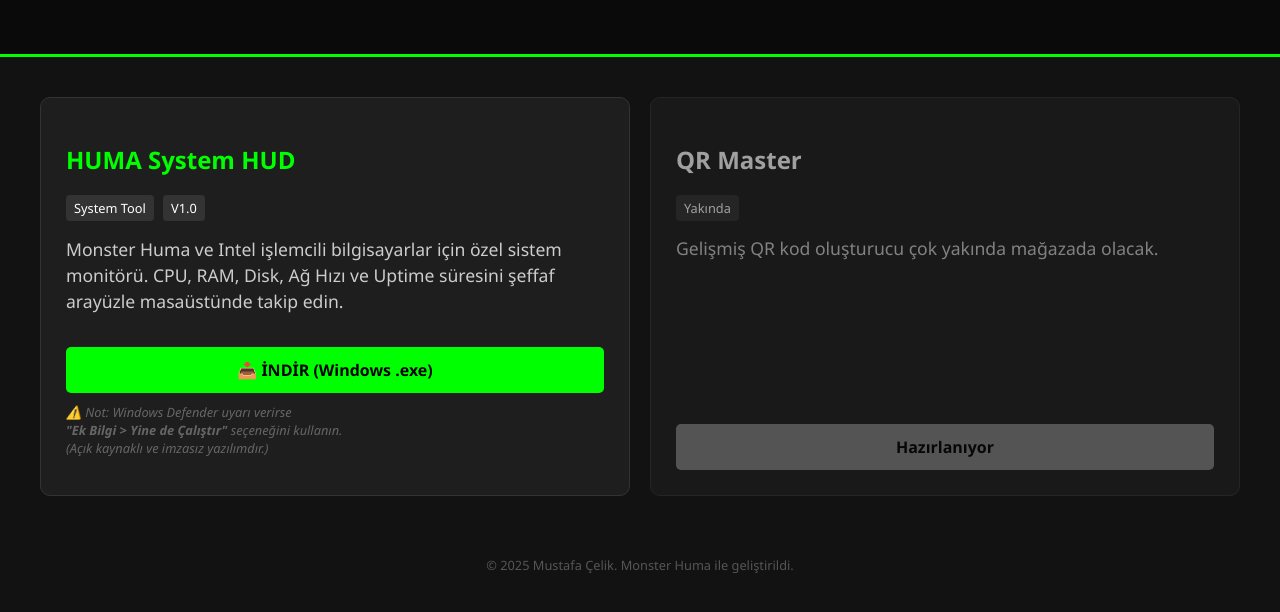
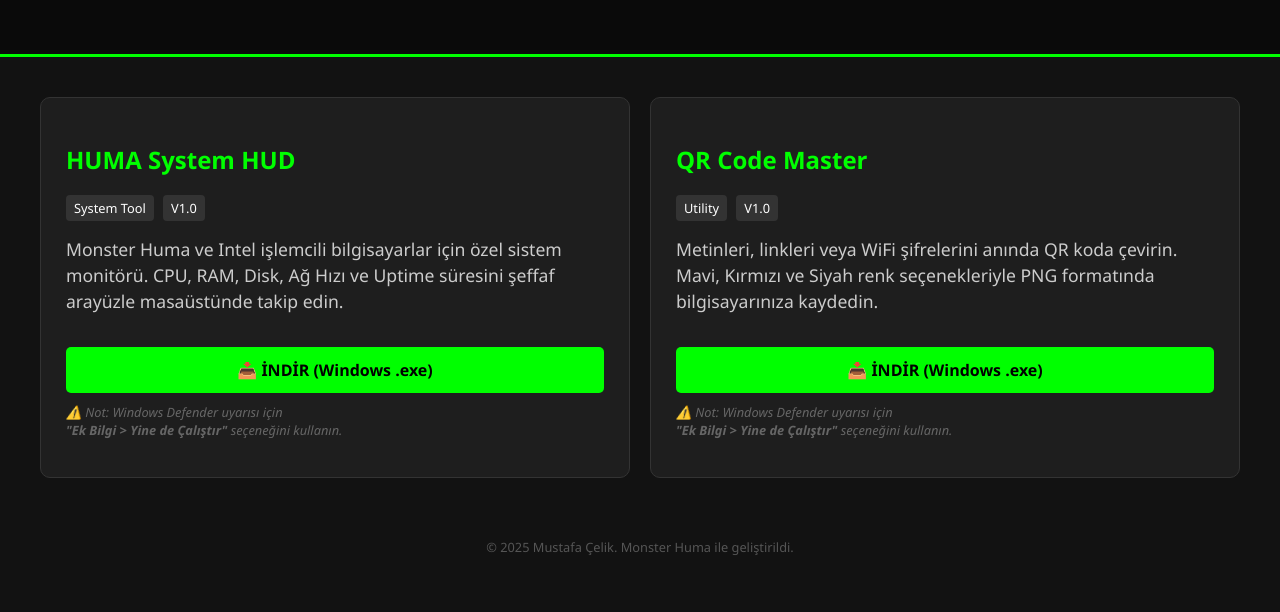
Before and after one commit to mustafacelik33/mustafacelik33.github.io, a plain HTML site: page index.html in a window 1280 px wide. Shown: the part 140-752 px from the top of the page. Drawn offline with Linux system fonts and the light colour scheme.

Commit message:
index.html

```diff
--- a/index.html
+++ b/index.html
@@ -42,23 +42,30 @@
             <a href="https://github.com/mustafacelik33/mustafacelik33.github.io/releases/download/v1.0/HumaHUD.exe" class="btn">📥 İNDİR (Windows .exe)</a>
 
             <p style="color: #666; font-size: 0.8rem; margin-top: 10px; font-style: italic;">
-                ⚠️ Not: Windows Defender uyarı verirse <br>
-                <strong>"Ek Bilgi > Yine de Çalıştır"</strong> seçeneğini kullanın. <br>
-                (Açık kaynaklı ve imzasız yazılımdır.)
+                ⚠️ Not: Windows Defender uyarısı için <br>
+                <strong>"Ek Bilgi > Yine de Çalıştır"</strong> seçeneğini kullanın.
             </p>
         </div>
 
-        <div class="card" style="opacity: 0.6;">
+        <div class="card">
             <div>
-                <h2>QR Master</h2>
+                <h2 style="color: #00FF00;">QR Code Master</h2>
                 <div style="margin-bottom: 10px;">
-                    <span class="tag">Yakında</span>
+                    <span class="tag">Utility</span>
+                    <span class="tag">V1.0</span>
                 </div>
-                <p style="color: #ccc;">
-                    Gelişmiş QR kod oluşturucu çok yakında mağazada olacak.
+                <p style="color: #ccc; line-height: 1.5;">
+                    Metinleri, linkleri veya WiFi şifrelerini anında QR koda çevirin.
+                    Mavi, Kırmızı ve Siyah renk seçenekleriyle PNG formatında bilgisayarınıza kaydedin.
                 </p>
             </div>
-            <a href="#" class="btn" style="background-color: gray; cursor: not-allowed;">Hazırlanıyor</a>
+
+            <a href="https://github.com/mustafacelik33/mustafacelik33.github.io/releases/download/v1.0/QRMaster.exe" class="btn">📥 İNDİR (Windows .exe)</a>
+
+            <p style="color: #666; font-size: 0.8rem; margin-top: 10px; font-style: italic;">
+                ⚠️ Not: Windows Defender uyarısı için <br>
+                <strong>"Ek Bilgi > Yine de Çalıştır"</strong> seçeneğini kullanın.
+            </p>
         </div>
     </div>
 
```
